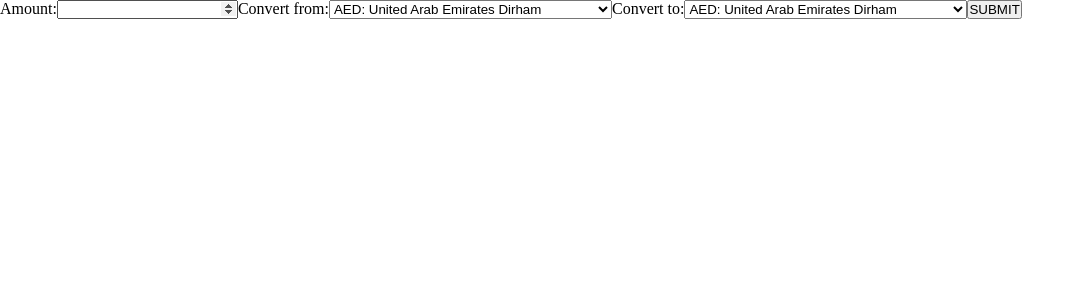
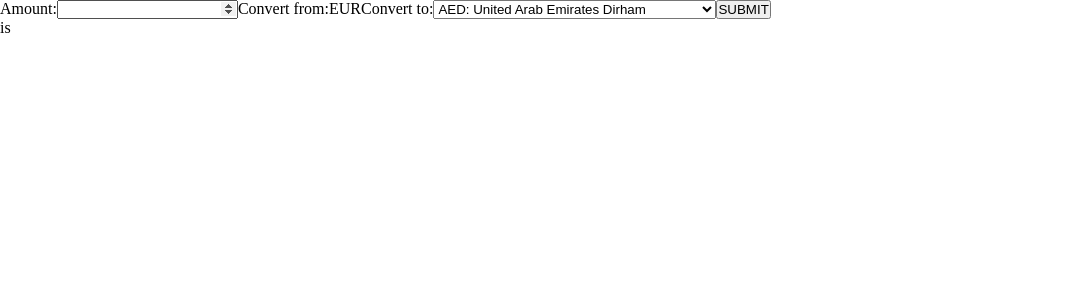
Before and after one commit to an-ska/Currency-Converter, a React app: page / in a window 1280 px wide. Shown: the top 300 px of the page, without its empty margins (0-1084 px from the left). Built offline with nearby package versions, Linux system fonts and the light colour scheme.

Commit message:
Convert currency, store data needed to convert and conversion result, add converter reducer and actions

```diff
--- a/src/components/Converter/Converter.js
+++ b/src/components/Converter/Converter.js
@@ -1,6 +1,8 @@
-import React from 'react';
+import React, { useState } from 'react';
 import './Converter.scss';
 import currencies from '../../currencies';
+import { convert } from '../../store/actions/converter';
+import { useDispatch, useSelector } from 'react-redux';
 
 const Converter = () => {
 	const currencyOptions = Object.entries(currencies).map(([key, value]) => (
@@ -9,20 +11,67 @@ const Converter = () => {
 		</option>
 	));
 
-	const handleSubmit = async event => {
+	const dispatch = useDispatch();
+	const [converterData, setConverterData] = useState({
+		amount: '',
+		from: 'EUR',
+		to: '',
+	});
+
+	const onConvert = converterData => dispatch(convert(converterData));
+	const conversionResult = useSelector(state => state.converter.conversionResult);
+
+	const handleChange = event => {
+		const { name, value } = event.target;
+
+		setConverterData({ ...converterData, [name]: value });
+	};
+
+	const handleSubmit = event => {
 		event.preventDefault();
+
+		onConvert(converterData);
 	};
 
 	return (
+		<>
 			<form onSubmit={handleSubmit}>
 				<label htmlFor="convert_amount">Amount:</label>
-			<input id="convert_amount" type="number"></input>
+				<input
+					id="convert_amount"
+					type="number"
+					name="amount"
+					value={converterData.amount}
+					onChange={handleChange}
+				></input>
 				<label htmlFor="convert_from">Convert from:</label>
-			<select id="convert_from">{currencyOptions}</select>
+				{/*
+          <select
+            id="convert_from"
+            name="from"
+            value={converterData.from}
+            onChange={handleChange}
+          >
+            {currencyOptions}
+          </select>
+        */}
+				<span>EUR</span>
 				<label htmlFor="convert_to">Convert to:</label>
-			<select id="convert_to">{currencyOptions}</select>
+				<select
+					id="convert_to"
+					name="to"
+					value={converterData.to}
+					onChange={handleChange}
+				>
+					{currencyOptions}
+				</select>
 				<button>SUBMIT</button>
 			</form>
+			<div>
+				{conversionResult.amount} {conversionResult.from} is
+				{conversionResult.result} {conversionResult.to}
+			</div>
+		</>
 	);
 };
 
--- /dev/null
+++ b/src/store/actions/actionTypes.js
@@ -0,0 +1,4 @@
+export const CONVERT = 'CONVERT';
+export const CONVERT_START = 'CONVERT_START';
+export const CONVERT_SUCCESS = 'CONVERT_SUCCESS';
+export const CONVERT_FAIL = 'CONVERT_FAIL';
--- /dev/null
+++ b/src/store/actions/converter.js
@@ -0,0 +1,41 @@
+import axios from 'axios';
+import * as actionTypes from './actionTypes';
+import { latest } from '../../endpoints';
+
+export const convertStart = () => ({
+	type: actionTypes.CONVERT_START,
+});
+
+export const convertSuccess = (converterData, rate) => {
+	const { amount, from, to } = converterData;
+
+	return {
+		type: actionTypes.CONVERT_SUCCESS,
+		amount,
+		from,
+		to,
+		result: amount * rate,
+	};
+};
+
+export const convertFail = error => ({
+	type: actionTypes.CONVERT_FAIL,
+	error,
+});
+
+export const convert = converterData => dispatch => {
+	dispatch(convertStart());
+
+	const url = `${latest}&base=${converterData.from}&symbols=${converterData.to}`;
+
+	return axios
+		.get(url, converterData)
+		.then(response => {
+			const rate = response.data.rates[converterData.to];
+
+			dispatch(convertSuccess(converterData, rate));
+		})
+		.catch(error => {
+			dispatch(convertFail(error.response.status));
+		});
+};
--- /dev/null
+++ b/src/store/reducers/converter.js
@@ -0,0 +1,53 @@
+import * as actionTypes from '../actions/actionTypes';
+
+export const initialState = {
+	error: null,
+	loading: false,
+	conversionResult: {
+		amount: null,
+		from: null,
+		to: null,
+		result: null,
+	},
+};
+
+const convertStart = state => {
+	return {
+		...state,
+		loading: true,
+	};
+};
+
+const convertSuccess = (state, action) => {
+	return {
+		...state,
+		loading: false,
+		conversionResult: {
+			amount: action.amount,
+			from: action.from,
+			to: action.to,
+			result: action.result,
+		},
+	};
+};
+
+const convertFail = (state, action) => {
+	return {
+		...state,
+		error: action.error,
+		loading: false,
+	};
+};
+
+export const reducer = (state = initialState, action) => {
+	switch (action.type) {
+		case actionTypes.CONVERT_START:
+			return convertStart(state);
+		case actionTypes.CONVERT_SUCCESS:
+			return convertSuccess(state, action);
+		case actionTypes.CONVERT_FAIL:
+			return convertFail(state, action);
+		default:
+			return state;
+	}
+};
--- a/src/store/store.js
+++ b/src/store/store.js
@@ -1,7 +1,8 @@
 import { createStore, applyMiddleware, compose, combineReducers } from 'redux';
 import thunk from 'redux-thunk';
+import { reducer as converter } from './reducers/converter';
 
-const rootReducer = combineReducers({});
+const rootReducer = combineReducers({ converter });
 
 const composeEnhancers = window.__REDUX_DEVTOOLS_EXTENSION_COMPOSE__ || compose;
 
```
Lines whose indentation alone changed are shown as unchanged.
